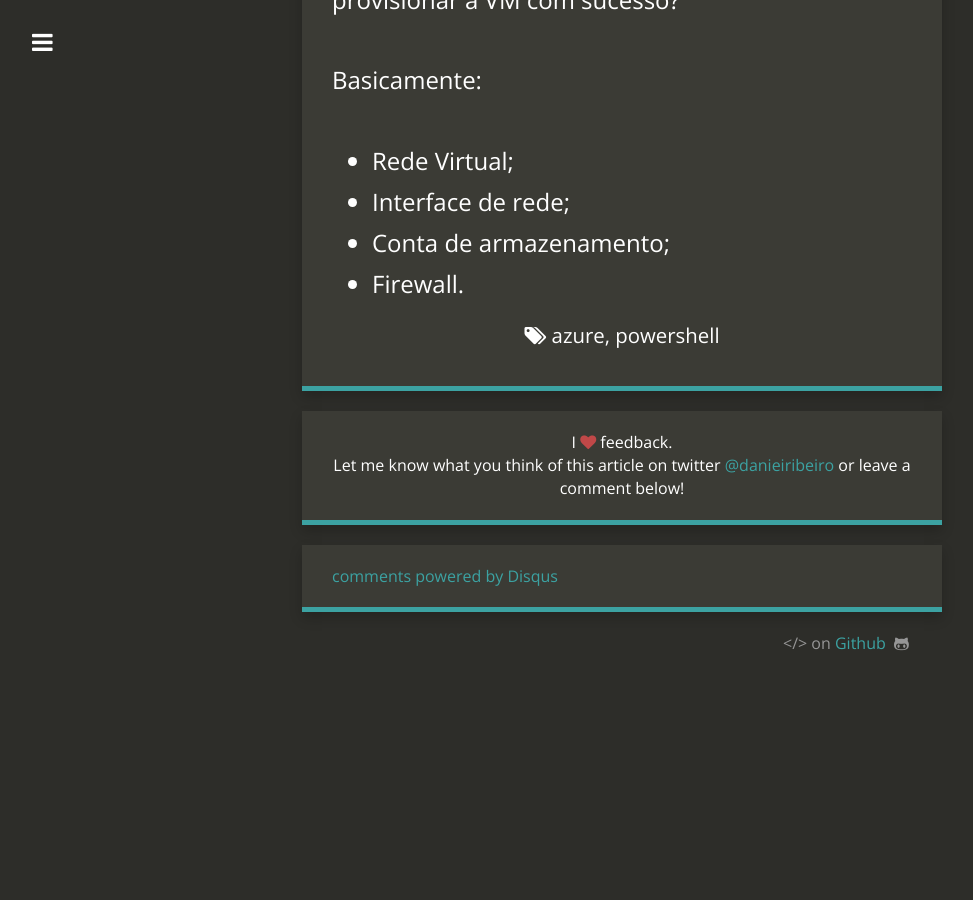
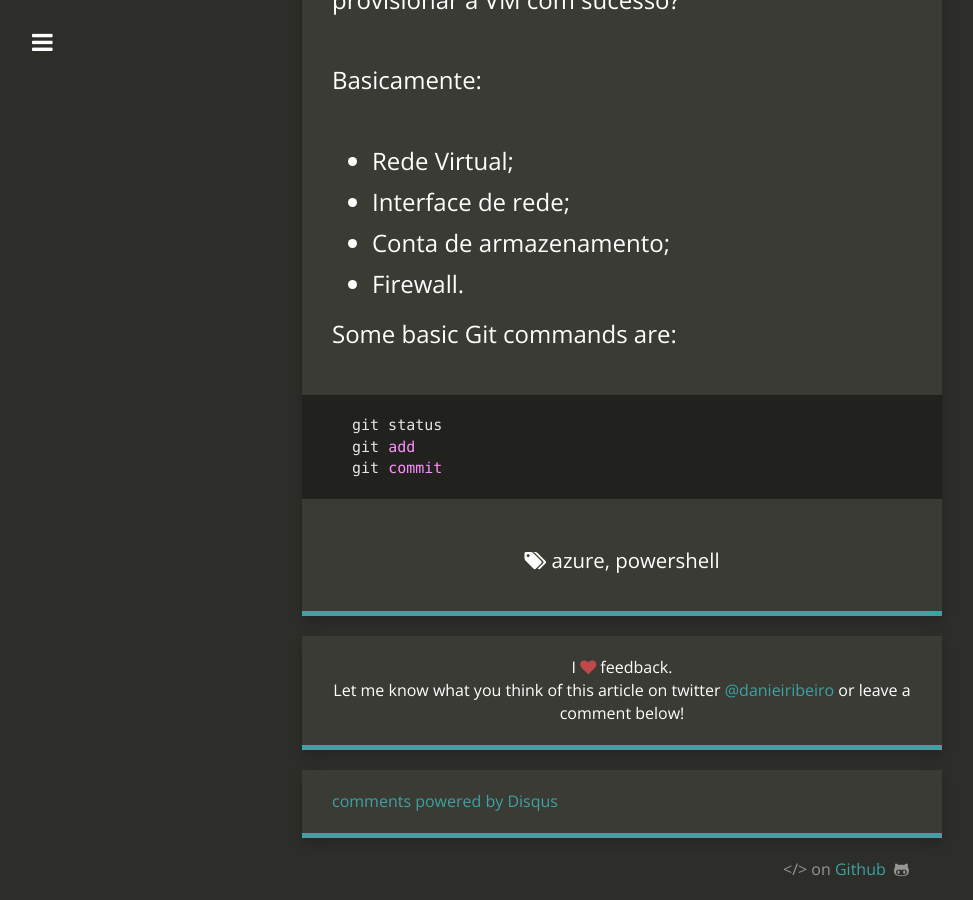
Before and after one commit to daribei/xdanielribeiro.github.io, a Jekyll site: the page built from _posts/2017-12-13-azure-powershell.md, in a window 1280 px wide and 900 px high, scrolled down 1381 px. Shown: the whole window, without its empty margins (18-991 px from the left). Built offline with Jekyll 4.4.1, drawn with Linux system fonts in a browser that asks for light colours; nearby versions of some CDN libraries; comment, search, counter and statistics services are not loaded; before the commit the page ends 2056 px from its top, so only the background shows below that.

Commit message:
Update 2017-12-13-azure-powershell.md

````diff
--- a/_posts/2017-12-13-azure-powershell.md
+++ b/_posts/2017-12-13-azure-powershell.md
@@ -32,3 +32,10 @@ Basicamente:
 - Interface de rede;
 - Conta de armazenamento;
 - Firewall.
+
+Some basic Git commands are:
+```
+git status
+git add
+git commit
+```
````
